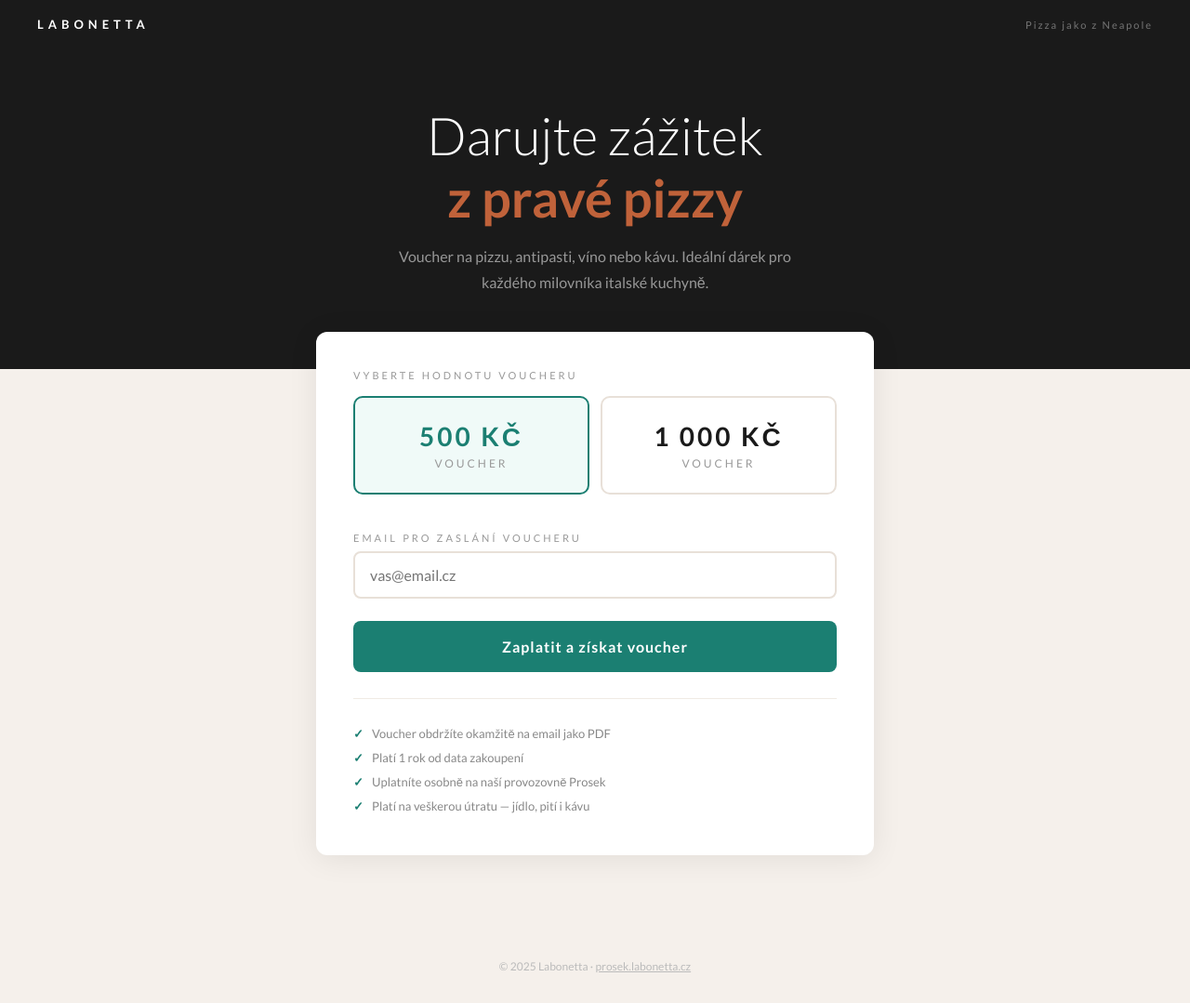
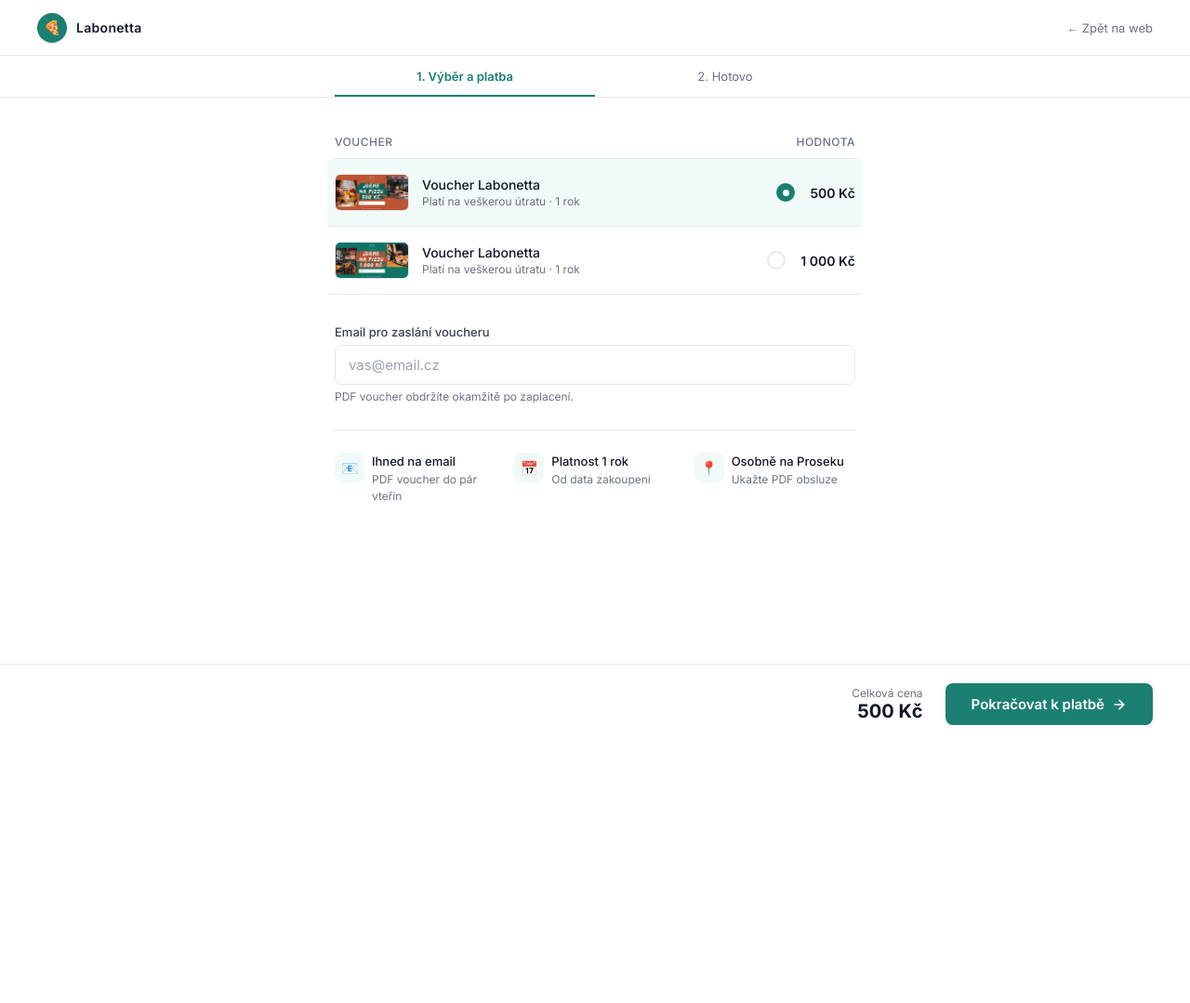
Before and after one commit to jakub245/labonetta-voucher, a website: page index.html in a window 1280 px wide. Shown: the whole page at 93% size. After the commit the page ends 800 px from the top, so only its background shows below. Drawn offline with Linux system fonts and the light colour scheme.

Commit message:
Add files via upload

```diff
--- a/index.html
+++ b/index.html
@@ -3,297 +3,479 @@
 <head>
   <meta charset="UTF-8">
   <meta name="viewport" content="width=device-width, initial-scale=1.0">
-  <title>Voucher Labonetta</title>
+  <title>Dárkový voucher · Labonetta</title>
   <link rel="preconnect" href="https://fonts.googleapis.com">
-  <link href="https://fonts.googleapis.com/css2?family=Lato:wght@300;400;700&display=swap" rel="stylesheet">
+  <link href="https://fonts.googleapis.com/css2?family=Inter:wght@300;400;500;600;700&display=swap" rel="stylesheet">
   <style>
     *, *::before, *::after { box-sizing: border-box; margin: 0; padding: 0; }
 
     :root {
-      --teal:  #1B7F72;
-      --terra: #C0623A;
-      --dark:  #1a1a1a;
-      --text:  #333;
-      --light: #f5f0eb;
+      --teal:      #1B7F72;
+      --teal-dark: #166a5f;
+      --border:    #e5e7eb;
+      --bg:        #f9fafb;
+      --gray:      #6b7280;
+      --dark:      #111827;
     }
 
     body {
-      font-family: 'Lato', sans-serif;
-      background: var(--light);
-      color: var(--text);
+      font-family: 'Inter', sans-serif;
+      background: white;
+      color: var(--dark);
       min-height: 100vh;
+      display: flex;
+      flex-direction: column;
     }
 
-    /* NAV */
-    nav {
-      background: var(--dark);
-      padding: 18px 40px;
+    /* ── TOP BAR ── */
+    header {
+      border-bottom: 1px solid var(--border);
+      padding: 0 40px;
+      height: 60px;
       display: flex;
       align-items: center;
       justify-content: space-between;
     }
-    .nav-logo {
-      color: white;
-      font-size: 13px;
-      letter-spacing: 5px;
-      font-weight: 700;
+
+    .brand {
+      display: flex;
+      align-items: center;
+      gap: 10px;
       text-decoration: none;
-      text-transform: uppercase;
+      color: var(--dark);
     }
-    .nav-sub {
-      color: rgba(255,255,255,0.4);
-      font-size: 11px;
-      letter-spacing: 2px;
+    .brand-logo {
+      width: 32px;
+      height: 32px;
+      background: var(--teal);
+      border-radius: 50%;
+      display: flex;
+      align-items: center;
+      justify-content: center;
+      font-size: 15px;
+    }
+    .brand-name {
+      font-size: 14px;
+      font-weight: 600;
+      letter-spacing: 0.3px;
     }
 
-    /* HERO */
-    .hero {
-      background: var(--dark);
-      padding: 60px 40px 80px;
-      text-align: center;
+    .back-link {
+      font-size: 13px;
+      color: var(--gray);
+      text-decoration: none;
     }
-    .hero h1 {
-      font-size: clamp(32px, 5vw, 56px);
-      font-weight: 300;
-      color: white;
-      line-height: 1.2;
-      margin-bottom: 16px;
-    }
-    .hero h1 span { color: var(--terra); font-weight: 700; }
-    .hero p {
-      color: rgba(255,255,255,0.55);
-      font-size: 16px;
-      max-width: 480px;
-      margin: 0 auto;
-      line-height: 1.7;
+    .back-link:hover { color: var(--teal); }
+
+    /* ── PROGRESS ── */
+    .progress {
+      border-bottom: 1px solid var(--border);
+      display: flex;
+      justify-content: center;
     }
 
-    /* MAIN */
-    main {
-      max-width: 640px;
-      margin: -40px auto 80px;
-      padding: 0 20px;
+    .progress-steps {
+      display: flex;
+      max-width: 560px;
+      width: 100%;
     }
 
-    .card {
-      background: white;
-      border-radius: 12px;
-      padding: 40px;
-      box-shadow: 0 4px 32px rgba(0,0,0,0.08);
+    .step {
+      flex: 1;
+      text-align: center;
+      padding: 14px 0 12px;
+      font-size: 13px;
+      color: var(--gray);
+      border-bottom: 2px solid transparent;
+      font-weight: 400;
+    }
+    .step.active {
+      color: var(--teal);
+      border-bottom-color: var(--teal);
+      font-weight: 600;
     }
 
-    /* VOUCHER SELECTION */
-    .section-label {
-      font-size: 11px;
-      letter-spacing: 3px;
-      text-transform: uppercase;
-      color: #999;
-      margin-bottom: 16px;
+    /* ── MAIN ── */
+    main {
+      flex: 1;
+      display: flex;
+      justify-content: center;
+      padding: 40px 20px 60px;
     }
 
-    .voucher-options {
+    .container {
+      width: 100%;
+      max-width: 560px;
+    }
+
+    /* ── TABLE-STYLE VOUCHER ROWS ── */
+    .table-header {
       display: grid;
-      grid-template-columns: 1fr 1fr;
-      gap: 12px;
+      grid-template-columns: 1fr auto auto;
+      gap: 16px;
+      padding: 0 0 10px;
+      border-bottom: 1px solid var(--border);
+      font-size: 12px;
+      color: var(--gray);
+      font-weight: 500;
+      text-transform: uppercase;
+      letter-spacing: 0.5px;
+    }
+
+    .table-header .col-price { text-align: right; }
+
+    .voucher-rows {
       margin-bottom: 32px;
     }
 
-    .voucher-option {
-      border: 2px solid #e8e0d8;
-      border-radius: 10px;
-      padding: 24px 20px;
+    .voucher-row {
+      display: grid;
+      grid-template-columns: 1fr auto auto;
+      gap: 16px;
+      align-items: center;
+      padding: 16px 0;
+      border-bottom: 1px solid var(--border);
       cursor: pointer;
-      transition: all 0.2s;
-      text-align: center;
-      position: relative;
+      transition: background 0.15s;
+      border-radius: 4px;
+      margin: 0 -8px;
+      padding-left: 8px;
+      padding-right: 8px;
     }
-    .voucher-option:hover {
+    .voucher-row:hover { background: var(--bg); }
+    .voucher-row.selected { background: #f0faf8; }
+    .voucher-row input[type="radio"] { display: none; }
+
+    .row-main {
+      display: flex;
+      align-items: center;
+      gap: 14px;
+    }
+
+    /* Thumbnail */
+    .row-thumb {
+      width: 80px;
+      height: 40px;
+      border-radius: 6px;
+      object-fit: cover;
+      flex-shrink: 0;
+      border: 1px solid var(--border);
+    }
+
+    .row-info {}
+    .row-title {
+      font-size: 14px;
+      font-weight: 500;
+      color: var(--dark);
+      margin-bottom: 2px;
+    }
+    .row-sub {
+      font-size: 12px;
+      color: var(--gray);
+    }
+
+    /* Radio circle */
+    .row-select {
+      display: flex;
+      align-items: center;
+      justify-content: center;
+    }
+    .radio-circle {
+      width: 20px;
+      height: 20px;
+      border-radius: 50%;
+      border: 2px solid var(--border);
+      display: flex;
+      align-items: center;
+      justify-content: center;
+      transition: border-color 0.15s, background 0.15s;
+      flex-shrink: 0;
+    }
+    .voucher-row.selected .radio-circle {
       border-color: var(--teal);
+      background: var(--teal);
     }
-    .voucher-option.selected {
+    .radio-circle::after {
+      content: '';
+      width: 7px;
+      height: 7px;
+      border-radius: 50%;
+      background: white;
+      opacity: 0;
+      transition: opacity 0.15s;
+    }
+    .voucher-row.selected .radio-circle::after { opacity: 1; }
+
+    .row-price {
+      font-size: 14px;
+      font-weight: 600;
+      color: var(--dark);
+      text-align: right;
+      white-space: nowrap;
+    }
+
+    /* ── EMAIL FIELD ── */
+    .field-group {
+      margin-bottom: 12px;
+    }
+
+    .field-label {
+      display: block;
+      font-size: 13px;
+      font-weight: 500;
+      color: #374151;
+      margin-bottom: 6px;
+    }
+
+    input[type="email"] {
+      width: 100%;
+      padding: 11px 14px;
+      border: 1.5px solid var(--border);
+      border-radius: 8px;
+      font-size: 15px;
+      font-family: inherit;
+      color: var(--dark);
+      outline: none;
+      transition: border-color 0.2s, box-shadow 0.2s;
+      background: white;
+    }
+    input[type="email"]::placeholder { color: #9ca3af; }
+    input[type="email"]:focus {
       border-color: var(--teal);
-      background: #f0faf8;
+      box-shadow: 0 0 0 3px rgba(27,127,114,0.08);
     }
-    .voucher-option input {
-      position: absolute;
-      opacity: 0;
-      pointer-events: none;
+    input[type="email"].error { border-color: #ef4444; }
+
+    .field-hint { font-size: 12px; color: var(--gray); margin-top: 5px; }
+    .error-msg  { font-size: 12px; color: #ef4444; margin-top: 5px; display: none; }
+    .error-msg.visible { display: block; }
+
+    /* ── BOTTOM BAR ── */
+    .bottom-bar {
+      border-top: 1px solid var(--border);
+      padding: 20px 40px;
+      display: flex;
+      align-items: center;
+      justify-content: flex-end;
+      gap: 24px;
+      background: white;
+      position: sticky;
+      bottom: 0;
     }
-    .voucher-amount {
-      font-size: 28px;
+
+    .total {
+      text-align: right;
+    }
+    .total-label {
+      font-size: 12px;
+      color: var(--gray);
+    }
+    .total-amount {
+      font-size: 20px;
       font-weight: 700;
       color: var(--dark);
-      display: block;
-      margin-bottom: 4px;
     }
-    .voucher-label {
-      font-size: 12px;
-      color: #999;
-    }
-    .voucher-option.selected .voucher-amount { color: var(--teal); }
 
-    /* EMAIL */
-    .form-group { margin-bottom: 24px; }
-    label {
-      display: block;
-      font-size: 11px;
-      letter-spacing: 3px;
-      text-transform: uppercase;
-      color: #999;
-      margin-bottom: 8px;
-    }
-    input[type="email"] {
-      width: 100%;
-      padding: 14px 16px;
-      border: 2px solid #e8e0d8;
-      border-radius: 8px;
-      font-size: 16px;
-      font-family: inherit;
-      outline: none;
-      transition: border-color 0.2s;
-    }
-    input[type="email"]:focus { border-color: var(--teal); }
-    input[type="email"].error { border-color: var(--terra); }
-
-    .error-msg {
-      font-size: 12px;
-      color: var(--terra);
-      margin-top: 6px;
-      display: none;
-    }
-    .error-msg.visible { display: block; }
-
-    /* SUBMIT */
     .btn-pay {
-      width: 100%;
-      padding: 18px;
+      padding: 13px 28px;
       background: var(--teal);
       color: white;
       border: none;
       border-radius: 8px;
-      font-size: 16px;
-      font-weight: 700;
+      font-size: 15px;
+      font-weight: 600;
       font-family: inherit;
-      letter-spacing: 1px;
       cursor: pointer;
-      transition: background 0.2s, transform 0.1s;
+      transition: background 0.2s;
+      display: flex;
+      align-items: center;
+      gap: 8px;
+      white-space: nowrap;
     }
-    .btn-pay:hover { background: #16706  4; }
-    .btn-pay:active { transform: scale(0.99); }
-    .btn-pay:disabled { background: #ccc; cursor: not-allowed; }
+    .btn-pay:hover:not(:disabled) { background: var(--teal-dark); }
+    .btn-pay:disabled { background: #9ca3af; cursor: not-allowed; }
+    .btn-pay svg { width: 16px; height: 16px; stroke: white; fill: none; stroke-width: 2.5; stroke-linecap: round; stroke-linejoin: round; }
 
-    .btn-pay .spinner {
+    .spinner {
       display: none;
-      width: 18px;
-      height: 18px;
+      width: 17px;
+      height: 17px;
       border: 2px solid rgba(255,255,255,0.3);
       border-top-color: white;
       border-radius: 50%;
-      animation: spin 0.8s linear infinite;
-      margin: 0 auto;
+      animation: spin 0.7s linear infinite;
     }
-    .btn-pay.loading .btn-text { display: none; }
-    .btn-pay.loading .spinner { display: inline-block; }
-
+    .btn-pay.loading .btn-label { display: none; }
+    .btn-pay.loading svg { display: none; }
+    .btn-pay.loading .spinner { display: block; }
     @keyframes spin { to { transform: rotate(360deg); } }
 
-    /* INFO */
-    .info-list {
+    /* ── INFO ── */
+    .info-row {
+      display: flex;
+      gap: 20px;
       margin-top: 28px;
       padding-top: 24px;
-      border-top: 1px solid #f0ebe4;
-      list-style: none;
+      border-top: 1px solid var(--border);
+      flex-wrap: wrap;
     }
-    .info-list li {
-      font-size: 13px;
-      color: #888;
-      padding: 5px 0;
-      padding-left: 20px;
-      position: relative;
+    .info-item {
+      display: flex;
+      align-items: flex-start;
+      gap: 8px;
+      flex: 1;
+      min-width: 160px;
     }
-    .info-list li::before {
-      content: '✓';
-      position: absolute;
-      left: 0;
-      color: var(--teal);
-      font-weight: 700;
+    .info-icon {
+      width: 32px;
+      height: 32px;
+      background: #f0faf8;
+      border-radius: 8px;
+      display: flex;
+      align-items: center;
+      justify-content: center;
+      flex-shrink: 0;
+      font-size: 15px;
     }
+    .info-text {
+      font-size: 12px;
+      color: var(--gray);
+      line-height: 1.5;
+    }
+    .info-text strong { display: block; color: var(--dark); font-weight: 500; font-size: 13px; }
 
-    /* FOOTER */
-    footer {
-      text-align: center;
-      padding: 32px;
-      font-size: 12px;
-      color: #bbb;
+    @media (max-width: 560px) {
+      header { padding: 0 20px; }
+      .bottom-bar { padding: 16px 20px; }
+      .table-header { display: none; }
     }
   </style>
 </head>
 <body>
 
-<nav>
-  <a class="nav-logo" href="https://labonetta.cz">Labonetta</a>
-  <span class="nav-sub">Pizza jako z Neapole</span>
-</nav>
+<!-- HEADER -->
+<header>
+  <a class="brand" href="https://labonetta.cz">
+    <div class="brand-logo">🍕</div>
+    <span class="brand-name">Labonetta</span>
+  </a>
+  <a class="back-link" href="https://prosek.labonetta.cz">← Zpět na web</a>
+</header>
 
-<div class="hero">
-  <h1>Darujte zážitek<br><span>z pravé pizzy</span></h1>
-  <p>Voucher na pizzu, antipasti, víno nebo kávu. Ideální dárek pro každého milovníka italské kuchyně.</p>
+<!-- PROGRESS -->
+<div class="progress">
+  <div class="progress-steps">
+    <div class="step active">1. Výběr a platba</div>
+    <div class="step">2. Hotovo</div>
+  </div>
 </div>
 
+<!-- MAIN -->
 <main>
-  <div class="card">
+  <div class="container">
 
-    <p class="section-label">Vyberte hodnotu voucheru</p>
-
-    <div class="voucher-options">
-      <label class="voucher-option selected" id="opt-500">
-        <input type="radio" name="amount" value="500" checked>
-        <span class="voucher-amount">500 Kč</span>
-        <span class="voucher-label">Voucher</span>
-      </label>
-      <label class="voucher-option" id="opt-1000">
-        <input type="radio" name="amount" value="1000">
-        <span class="voucher-amount">1 000 Kč</span>
-        <span class="voucher-label">Voucher</span>
-      </label>
+    <!-- Table header -->
+    <div class="table-header">
+      <span>Voucher</span>
+      <span></span>
+      <span class="col-price">Hodnota</span>
     </div>
 
-    <div class="form-group">
-      <label for="email">Email pro zaslání voucheru</label>
-      <input
-        type="email"
-        id="email"
-        placeholder="vas@email.cz"
-        autocomplete="email"
-      >
+    <!-- Voucher rows -->
+    <div class="voucher-rows" id="voucher-rows">
+
+      <label class="voucher-row selected" data-value="500">
+        <input type="radio" name="amount" value="500" checked>
+        <div class="row-main">
+          <img class="row-thumb" src="assets/voucher-preview-500.jpg" alt="">
+          <div class="row-info">
+            <div class="row-title">Voucher Labonetta</div>
+            <div class="row-sub">Platí na veškerou útratu · 1 rok</div>
+          </div>
+        </div>
+        <div class="row-select">
+          <div class="radio-circle"></div>
+        </div>
+        <div class="row-price">500 Kč</div>
+      </label>
+
+      <label class="voucher-row" data-value="1000">
+        <input type="radio" name="amount" value="1000">
+        <div class="row-main">
+          <img class="row-thumb" src="assets/voucher-preview-1000.jpg" alt="">
+          <div class="row-info">
+            <div class="row-title">Voucher Labonetta</div>
+            <div class="row-sub">Platí na veškerou útratu · 1 rok</div>
+          </div>
+        </div>
+        <div class="row-select">
+          <div class="radio-circle"></div>
+        </div>
+        <div class="row-price">1 000 Kč</div>
+      </label>
+
+    </div>
+
+    <!-- Email -->
+    <div class="field-group">
+      <label class="field-label" for="email">Email pro zaslání voucheru</label>
+      <input type="email" id="email" placeholder="vas@email.cz" autocomplete="email">
+      <p class="field-hint">PDF voucher obdržíte okamžitě po zaplacení.</p>
       <p class="error-msg" id="email-error">Zadejte prosím platný email.</p>
     </div>
 
-    <button class="btn-pay" id="btn-pay" onclick="handlePay()">
-      <span class="btn-text">Zaplatit a získat voucher</span>
-      <span class="spinner"></span>
-    </button>
-
-    <ul class="info-list">
-      <li>Voucher obdržíte okamžitě na email jako PDF</li>
-      <li>Platí 1 rok od data zakoupení</li>
-      <li>Uplatníte osobně na naší provozovně Prosek</li>
-      <li>Platí na veškerou útratu — jídlo, pití i kávu</li>
-    </ul>
+    <!-- Info -->
+    <div class="info-row">
+      <div class="info-item">
+        <div class="info-icon">📧</div>
+        <div class="info-text">
+          <strong>Ihned na email</strong>
+          PDF voucher do pár vteřin
+        </div>
+      </div>
+      <div class="info-item">
+        <div class="info-icon">📅</div>
+        <div class="info-text">
+          <strong>Platnost 1 rok</strong>
+          Od data zakoupení
+        </div>
+      </div>
+      <div class="info-item">
+        <div class="info-icon">📍</div>
+        <div class="info-text">
+          <strong>Osobně na Proseku</strong>
+          Ukažte PDF obsluze
+        </div>
+      </div>
+    </div>
 
   </div>
 </main>
 
-<footer>
-  &copy; 2025 Labonetta · <a href="https://prosek.labonetta.cz" style="color:#bbb;">prosek.labonetta.cz</a>
-</footer>
+<!-- BOTTOM BAR -->
+<div class="bottom-bar">
+  <div class="total">
+    <div class="total-label">Celková cena</div>
+    <div class="total-amount" id="total-display">500 Kč</div>
+  </div>
+  <button class="btn-pay" id="btn-pay" onclick="handlePay()">
+    <span class="btn-label">Pokračovat k platbě</span>
+    <svg viewBox="0 0 24 24"><line x1="5" y1="12" x2="19" y2="12"/><polyline points="12 5 19 12 12 19"/></svg>
+    <span class="spinner"></span>
+  </button>
+</div>
 
 <script>
-  // Voucher option selection
-  document.querySelectorAll('.voucher-option').forEach(opt => {
-    opt.addEventListener('click', () => {
-      document.querySelectorAll('.voucher-option').forEach(o => o.classList.remove('selected'))
-      opt.classList.add('selected')
+  const rows = document.querySelectorAll('.voucher-row')
+
+  rows.forEach(row => {
+    row.addEventListener('click', () => {
+      rows.forEach(r => r.classList.remove('selected'))
+      row.classList.add('selected')
+      row.querySelector('input').checked = true
+      const val = row.dataset.value
+      document.getElementById('total-display').textContent =
+        val === '1000' ? '1 000 Kč' : '500 Kč'
     })
   })
 
@@ -304,7 +486,6 @@
     const emailError = document.getElementById('email-error')
     const btn = document.getElementById('btn-pay')
 
-    // Validate email
     const emailRegex = /^[^\s@]+@[^\s@]+\.[^\s@]+$/
     if (!emailRegex.test(email)) {
       emailInput.classList.add('error')
@@ -315,7 +496,6 @@
     emailInput.classList.remove('error')
     emailError.classList.remove('visible')
 
-    // Loading state
     btn.disabled = true
     btn.classList.add('loading')
 
@@ -325,22 +505,16 @@
         headers: { 'Content-Type': 'application/json' },
         body: JSON.stringify({ amount: Number(amount), email })
       })
-
       const data = await res.json()
-
       if (!res.ok) {
-        alert(data.error || 'Chyba při vytváření platby. Zkuste to prosím znovu.')
+        alert(data.error || 'Chyba při vytváření platby.')
         btn.disabled = false
         btn.classList.remove('loading')
         return
       }
-
-      // Redirect to GoPay payment gateway
       window.location.href = data.gw_url
-
-    } catch (err) {
-      console.error(err)
-      alert('Nepodařilo se spojit se serverem. Zkuste to prosím znovu.')
+    } catch {
+      alert('Nepodařilo se spojit se serverem.')
       btn.disabled = false
       btn.classList.remove('loading')
     }
--- a/package.json
+++ b/package.json
@@ -10,7 +10,7 @@
   "dependencies": {
     "@supabase/supabase-js": "^2.39.0",
     "resend": "^3.2.0",
-    "pypdf": "^4.0.0",
+    "pdf-lib": "^1.17.1",
     "uuid": "^9.0.0"
   },
   "engines": {
```
Also changed, not shown: lib/pdf.js (+56 -79 lines), assets/voucher-preview-1000.jpg (added), assets/voucher-preview-500.jpg (added).
